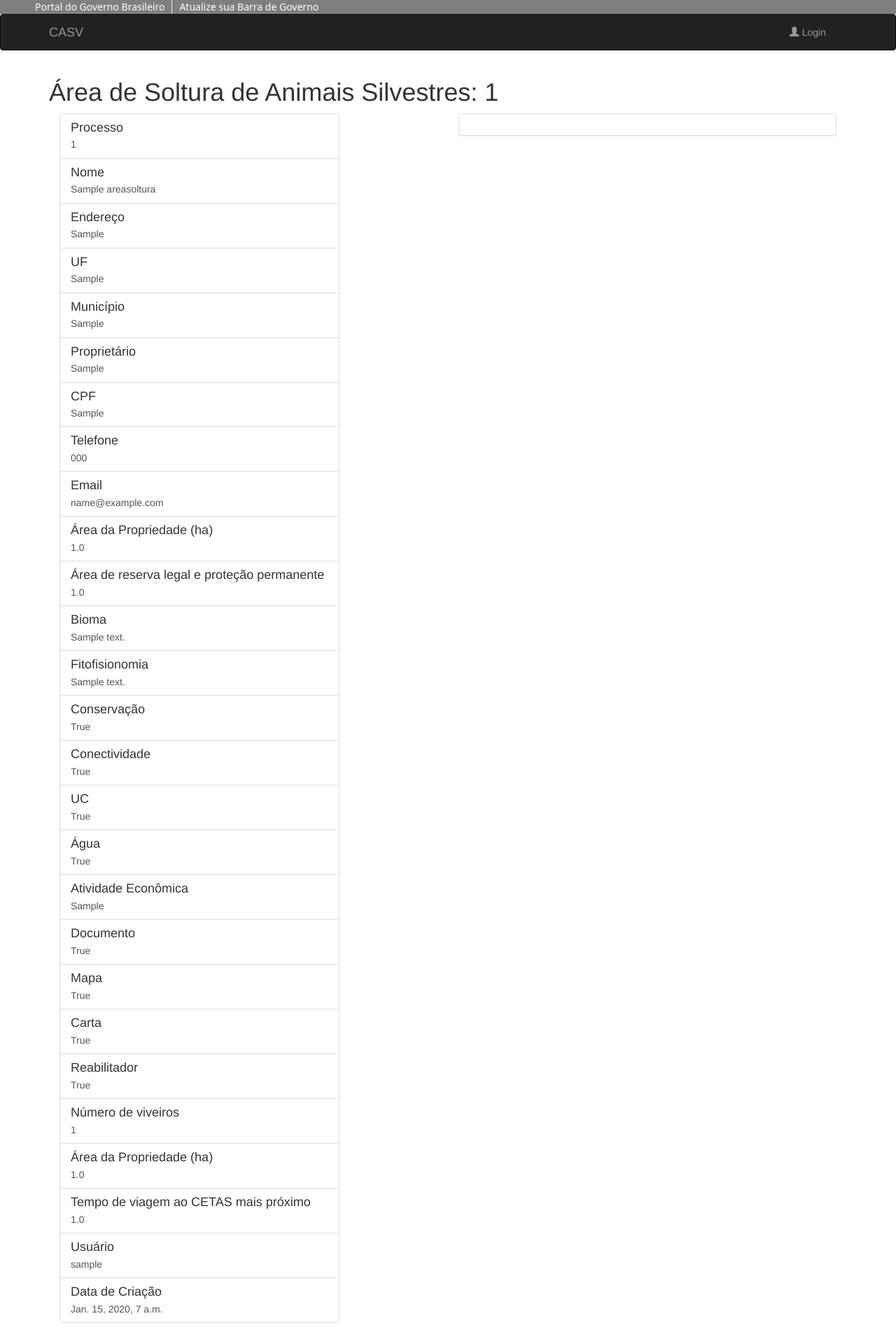
After one commit to igor-rodrigues01/casv, a Django app: page /areasoltura/1/ in a window 1280 px wide. The commit adds this page. Shown: the whole page at 70% size. Run offline with Django 3.2, Linux system fonts and the light colour scheme; tables that the repository leaves empty hold one stand-in row (values such as "Sample post"); some libraries are stand-ins or nearby versions.

```diff
--- /dev/null
+++ b/casv/core/templates/core/areasoltura_detail.html
@@ -0,0 +1,160 @@
+{% extends "base.html" %}
+{% load i18n %}
+
+<h1>{% block page_title %}Área de Soltura de Animais Silvestres: {{ areasoltura.pk }}{% endblock page_title %}</h1>
+
+
+{% block content %}
+
+<div class="col-md-6 col-xs-12">
+    <div class="list-group ">
+        <a href="#" class="list-group-item">
+            <h4 class="list-group-item-heading">Processo</h4>
+            <p class="list-group-item-text">{{ areasoltura.processo }}</p>
+        </a>
+
+        <a href="#" class="list-group-item">
+            <h4 class="list-group-item-heading">Nome</h4>
+            <p class="list-group-item-text">{{ areasoltura.nome }}</p>
+        </a>
+
+        <a href="#" class="list-group-item">
+            <h4 class="list-group-item-heading">Endereço</h4>
+            <p class="list-group-item-text">{{ areasoltura.endereco }}</p>
+        </a>
+
+        <a href="#" class="list-group-item">
+            <h4 class="list-group-item-heading">UF</h4>
+            <p class="list-group-item-text">{{ areasoltura.uf }}</p>
+        </a>
+
+        <a href="#" class="list-group-item">
+            <h4 class="list-group-item-heading">Município</h4>
+            <p class="list-group-item-text">{{ areasoltura.municipio }}</p>
+        </a>
+
+        <a href="#" class="list-group-item">
+            <h4 class="list-group-item-heading">Proprietário</h4>
+            <p class="list-group-item-text">{{ areasoltura.proprietario }}</p>
+        </a>
+
+        <a href="#" class="list-group-item">
+            <h4 class="list-group-item-heading">CPF</h4>
+            <p class="list-group-item-text">{{ areasoltura.cpf }}</p>
+        </a>
+
+        <a href="#" class="list-group-item">
+            <h4 class="list-group-item-heading">Telefone</h4>
+            <p class="list-group-item-text">{{ areasoltura.telefone }}</p>
+        </a>
+
+        <a href="#" class="list-group-item">
+            <h4 class="list-group-item-heading">Email</h4>
+            <p class="list-group-item-text">{{ areasoltura.email}}</p>
+        </a>
+
+        <a href="#" class="list-group-item">
+            <h4 class="list-group-item-heading">Área da Propriedade (ha)</h4>
+            <p class="list-group-item-text">{{ areasoltura.area}}</p>
+        </a>
+
+        <a href="#" class="list-group-item">
+            <h4 class="list-group-item-heading">Área de reserva legal e proteção permanente</h4>
+            <p class="list-group-item-text">{{ areasoltura.arl_app}}</p>
+        </a>
+
+        <a href="#" class="list-group-item">
+            <h4 class="list-group-item-heading">Bioma</h4>
+            <p class="list-group-item-text">{{ areasoltura.bioma }}</p>
+        </a>
+
+        <a href="#" class="list-group-item">
+            <h4 class="list-group-item-heading">Fitofisionomia</h4>
+            <p class="list-group-item-text">{{ areasoltura.fitofisionomia}}</p>
+        </a>
+
+        <a href="#" class="list-group-item">
+            <h4 class="list-group-item-heading">Conservação</h4>
+            <p class="list-group-item-text">{{ areasoltura.conservacao}}</p>
+        </a>
+
+        <a href="#" class="list-group-item">
+            <h4 class="list-group-item-heading">Conectividade</h4>
+            <p class="list-group-item-text">{{ areasoltura.conectividade}}</p>
+        </a>
+
+        <a href="#" class="list-group-item">
+            <h4 class="list-group-item-heading">UC</h4>
+            <p class="list-group-item-text">{{ areasoltura.uc}}</p>
+        </a>
+
+        <a href="#" class="list-group-item">
+            <h4 class="list-group-item-heading">Água</h4>
+            <p class="list-group-item-text">{{ areasoltura.agua}}</p>
+        </a>
+
+        <a href="#" class="list-group-item">
+            <h4 class="list-group-item-heading">Atividade Econômica</h4>
+            <p class="list-group-item-text">{{ areasoltura.atividade}}</p>
+        </a>
+
+        <a href="#" class="list-group-item">
+            <h4 class="list-group-item-heading">Documento</h4>
+            <p class="list-group-item-text">{{ areasoltura.documento}}</p>
+        </a>
+
+        <a href="#" class="list-group-item">
+            <h4 class="list-group-item-heading">Mapa</h4>
+            <p class="list-group-item-text">{{ areasoltura.mapa}}</p>
+        </a>
+
+        <a href="#" class="list-group-item">
+            <h4 class="list-group-item-heading">Carta</h4>
+            <p class="list-group-item-text">{{ areasoltura.carta}}</p>
+        </a>
+
+        <a href="#" class="list-group-item">
+            <h4 class="list-group-item-heading">Reabilitador</h4>
+            <p class="list-group-item-text">{{ areasoltura.reabilitador}}</p>
+        </a>
+
+        <a href="#" class="list-group-item">
+            <h4 class="list-group-item-heading">Número de viveiros</h4>
+            <p class="list-group-item-text">{{ areasoltura.viveiros}}</p>
+        </a>
+
+        <a href="#" class="list-group-item">
+            <h4 class="list-group-item-heading">Área da Propriedade (ha)</h4>
+            <p class="list-group-item-text">{{ areasoltura.distancia}}</p>
+        </a>
+
+        <a href="#" class="list-group-item">
+            <h4 class="list-group-item-heading">Tempo de viagem ao CETAS mais próximo</h4>
+            <p class="list-group-item-text">{{ areasoltura.tempo}}</p>
+        </a>
+
+        <a href="#" class="list-group-item">
+            <h4 class="list-group-item-heading">Usuário</h4>
+            <p class="list-group-item-text">{{ areasoltura.usuario}}</p>
+        </a>
+
+        <a href="#" class="list-group-item">
+            <h4 class="list-group-item-heading">Data de Criação</h4>
+            <p class="list-group-item-text">{{ areasoltura.data_criacao}}</p>
+        </a>
+
+
+
+
+    </div>
+</div>
+
+<div class="col-md-6 col-xs-12">
+    <div class="panel panel-default">
+        <div class="panel-body">
+            <div id="map"></div>
+        </div>
+    </div>
+</div>
+
+{% endblock content %}
--- a/casv/core/templates/login_menu.html
+++ b/casv/core/templates/core/login_menu.html
@@ -28,7 +28,7 @@
           <h4 class="modal-title">{% trans 'Login' %}</h4>
         </div>
         <div class="modal-body">
-          {% include 'login_form.html' %}
+          {% include 'core/login_form.html' %}
         </div>
       </div><!-- /.modal-content -->
     </div><!-- /.modal-dialog -->
--- a/casv/core/templates/login_page.html
+++ b/casv/core/templates/core/login_page.html
@@ -9,6 +9,6 @@
     <div class="alert alert-danger" role="alert">{{ msg }}</div>
   {% endif %}
   <div class="col-xs-12 col-md-3">
-    {% include 'login_form.html' %}
+    {% include 'core/login_form.html' %}
   </div>
 {% endblock content %}
--- a/casv/core/urls.py
+++ b/casv/core/urls.py
@@ -4,6 +4,8 @@ from django.views.generic import TemplateView
 from django.contrib.auth.decorators import login_required
 
 from .views import upload_file, login_view, logout_view, UserUploads
+from .views import AsvDetailView, AsvMaDetailView
+from .views import CompensacaoDetailView, AreaSolturaDetailView
 
 
 urlpatterns = patterns('',
@@ -12,11 +14,23 @@ urlpatterns = patterns('',
         login_required(upload_file, login_url='/login/'),
         name='upload'),
     url(r'^file-models/',
-        TemplateView.as_view(template_name='file-models.html'),
+        TemplateView.as_view(template_name='core/file-models.html'),
         name='file-models'),
     url(r'^login/', login_view, name='login'),
     url(r'^logout/', logout_view, name='logout'),
     url(r'^user/(?P<pk>\d+)/uploads/$',
         UserUploads.as_view(),
         name='user-uploads'),
+    url(r'^asv/(?P<pk>\d+)/$',
+        AsvDetailView.as_view(),
+        name='asv'),
+    url(r'^areasoltura/(?P<pk>\d+)/$',
+        AreaSolturaDetailView.as_view(),
+        name='areasoltura'),
+    url(r'^asvma/(?P<pk>\d+)/$',
+        AsvMaDetailView.as_view(),
+        name='asvma'),
+    url(r'^compensacao/(?P<pk>\d+)/$',
+        CompensacaoDetailView.as_view(),
+        name='compensacao'),
 )
--- a/casv/core/views.py
+++ b/casv/core/views.py
@@ -203,7 +203,7 @@ def upload_file(request):
     else:
         context = {'form': UploadFileForm()}
 
-    return render(request, 'upload.html', context)
+    return render(request, 'core/upload.html', context)
 
 
 def login_view(request):
@@ -223,7 +223,7 @@ def login_view(request):
             msg = _('Invalid username or password.')
             return render(request, 'login_page.html', {'msg': msg})
 
-    return render(request, 'login_page.html', {'msg': msg})
+    return render(request, 'core/login_page.html', {'msg': msg})
 
 
 def logout_view(request):
@@ -234,9 +234,29 @@ def logout_view(request):
 class UserUploads(DetailView):
 
     model = User
-    template_name = 'user_uploads.html'
+    template_name = 'core/user_uploads.html'
     context_object_name = 'user'
 
     def get_context_data(self, **kwargs):
         context = super(UserUploads, self).get_context_data(**kwargs)
         return context
+
+
+class AsvDetailView(DetailView):
+    model = Asv
+    context_object_name = 'asv'
+
+
+class AreaSolturaDetailView(DetailView):
+    model = AreaSoltura
+    context_object_name = 'areasoltura'
+
+
+class AsvMaDetailView(DetailView):
+    model = AsvMataAtlantica
+    context_object_name = 'asvma'
+
+
+class CompensacaoDetailView(DetailView):
+    model = CompensacaoMataAtlantica
+    context_object_name = 'compensacao'
--- a/casv/core/templates/base.html
+++ b/casv/templates/base.html
@@ -55,7 +55,7 @@
               <li><a href="{% url 'admin:index' %}"><span class="glyphicon glyphicon-cog"></span> {% trans 'Administration' %}</a></li>
             {% endif %}
           </ul>
-          {% include 'login_menu.html' %}
+          {% include 'core/login_menu.html' %}
         </div><!--/.nav-collapse -->
       </div>
     </div>
```
Also changed, not shown: casv/core/templates/core/asv_detail.html (added, +127 -0 lines), casv/core/templates/core/asvmataatlantica_detail.html (added, +83 -0 lines), casv/core/templates/core/compensacaomataatlantica_detail.html (added, +61 -0 lines), casv/core/templates/core/user_uploads.html (renamed from casv/core/templates/user_uploads.html, +4 -4 lines), casv/core/tests/test_views.py (+48 -2 lines), casv/core/templates/core/file-models.html (renamed from casv/core/templates/file-models.html), casv/core/templates/core/login_form.html (renamed from casv/core/templates/login_form.html), casv/core/templates/core/upload.html (renamed from casv/core/templates/upload.html).
